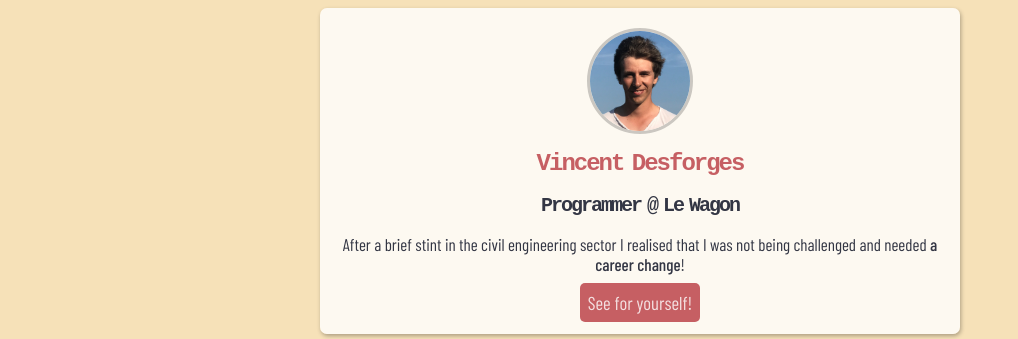
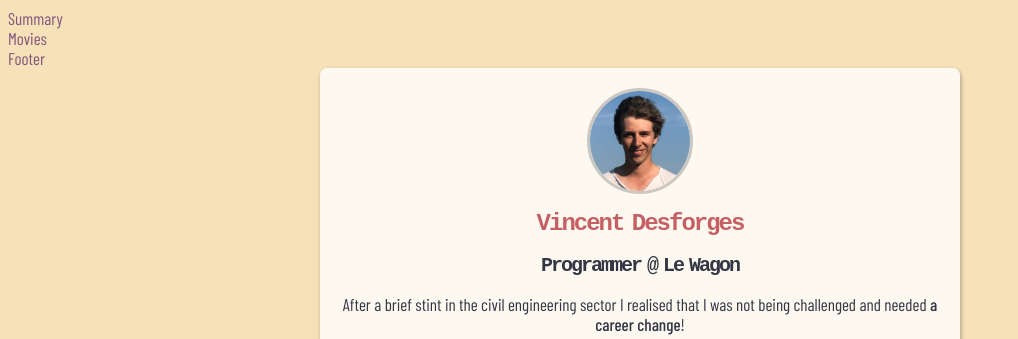
Before and after one commit to VincentDesforges/profile, a plain HTML site: page index.html in a window 1280 px wide. Shown: the top 339 px of the page, without its empty margins (0-1018 px from the left). Drawn offline with nearby package versions, Linux system fonts and the light colour scheme; a web font is replaced by a local one.

Commit message:
make my profile prettier

```diff
--- a/index.html
+++ b/index.html
@@ -9,8 +9,28 @@
   </head>
 
   <body>
+    <div>
+      <ul>
+        <li>
+          <a href="#summary">
+            Summary
+          </a>
+        </li>
+        <li>
+          <a href="#movies">
+            Movies
+          </a>
+        </li>
+        <li>
+          <a href="#footer">
+            Footer
+          </a>
+        </li>
+      </ul>
+    </div>
+
     <div class="container">
-      <div class="card text-center">
+      <div class="card text-center" id="summary">
         <img src="images/Picture.png" id="profile-pic" class="image-circle">
         <h1>
           Vincent Desforges
@@ -46,7 +66,7 @@
         </ul>
       </div>
 
-      <div class="card text-center">
+      <div class="card text-center"  id="movies">
       <h2 class="reduce-padding">My Favorite Movies</h2>
         <table>
           <tbody>
@@ -81,7 +101,7 @@
         </table>
       </div>
 
-      <div class="card text-center">
+      <div class="card text-center" id="footer">
         <h2 class="reduce-padding">About this page</h2>
         <p>This page has been coded during the <a href="https://lewagon.com/program">FullStack program @LeWagon</a>. That was probably the best experience of my entire life.</p>
         <ul class="list-inline">
```
